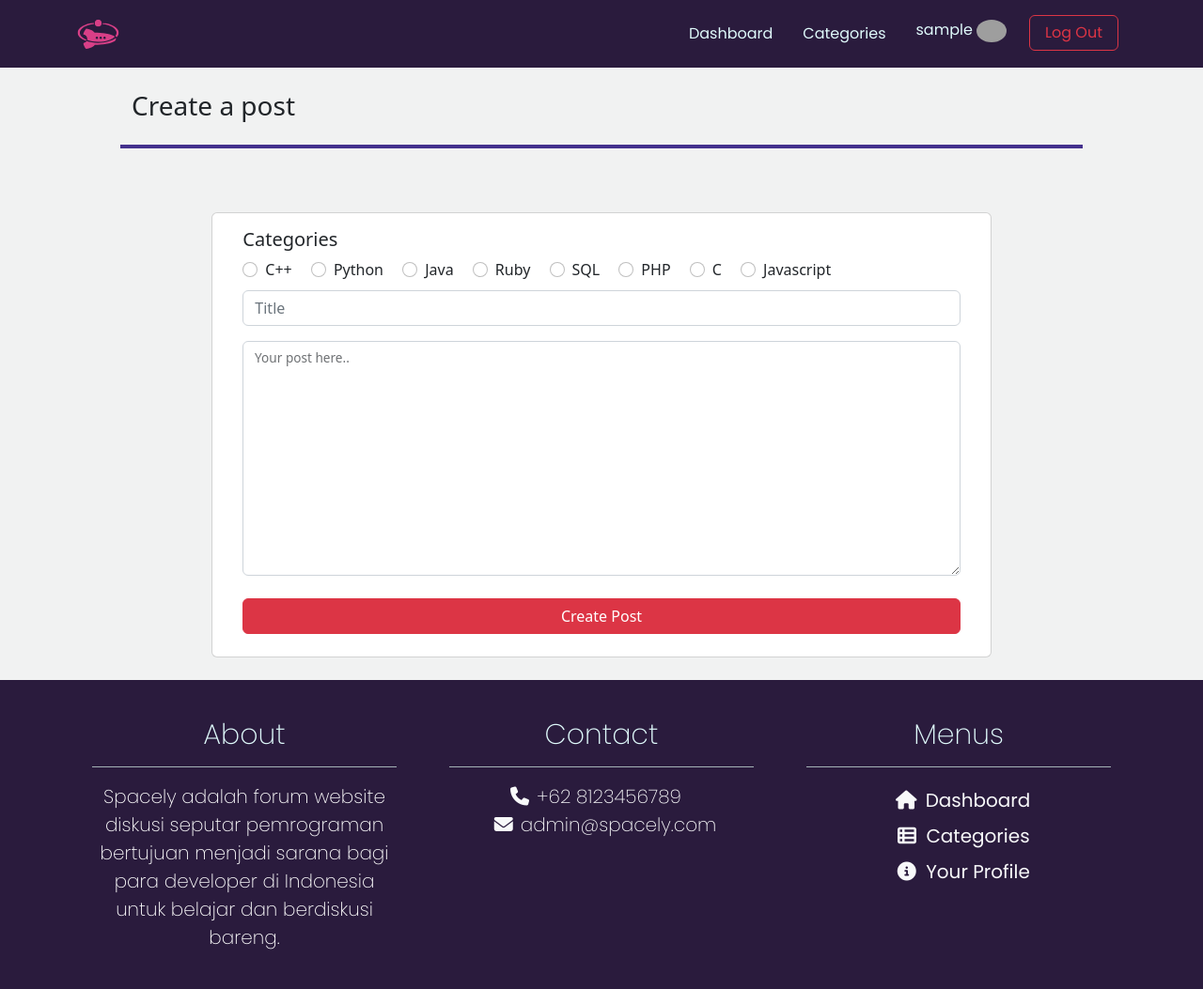
After one commit to PixelTMT/UTS-Web-Programming, a PHP site: page /create_post_form.php in a window 1280 px wide. The commit adds this page. Shown: the whole page at 94% size. Run offline with PHP 8.4, Linux system fonts and the light colour scheme; the visitor is signed in with stand-in values (Sample User, id 1); some libraries are stand-ins or nearby versions; some web fonts are replaced; grey boxes are pictures that could not be loaded.

```diff
--- /dev/null
+++ b/create_post_form.php
@@ -0,0 +1,193 @@
+<?php
+session_start();
+//need login
+if (!isset($_SESSION["id"])) {
+    header("location: login.php");
+}
+?>
+<!DOCTYPE html>
+<html lang="en">
+
+<head>
+    <meta charset="UTF-8">
+    <meta http-equiv="X-UA-Compatible" content="IE=edge">
+    <meta name="viewport" content="width=device-width, initial-scale=1.0">
+    <link rel="stylesheet" href="https://cdn.jsdelivr.net/npm/bootstrap@5.2.1/dist/css/bootstrap.min.css" />
+    <link rel="stylesheet" href="https://cdnjs.cloudflare.com/ajax/libs/font-awesome/6.2.0/css/fontawesome.min.css" integrity="sha512-RvQxwf+3zJuNwl4e0sZjQeX7kUa3o82bDETpgVCH2RiwYSZVDdFJ7N/woNigN/ldyOOoKw8584jM4plQdt8bhA==" crossorigin="anonymous" referrerpolicy="no-referrer" />
+    <link rel="stylesheet" href="https://cdnjs.cloudflare.com/ajax/libs/font-awesome/6.2.0/css/all.min.css" integrity="sha512-xh6O/CkQoPOWDdYTDqeRdPCVd1SpvCA9XXcUnZS2FmJNp1coAFzvtCN9BmamE+4aHK8yyUHUSCcJHgXloTyT2A==" crossorigin="anonymous" referrerpolicy="no-referrer" />
+    <link rel="stylesheet" href="https://cdnjs.cloudflare.com/ajax/libs/font-awesome/6.2.0/css/regular.min.css" integrity="sha512-aNH2ILn88yXgp/1dcFPt2/EkSNc03f9HBFX0rqX3Kw37+vjipi1pK3L9W08TZLhMg4Slk810sPLdJlNIjwygFw==" crossorigin="anonymous" referrerpolicy="no-referrer" />
+    <link rel="stylesheet" href="https://cdnjs.cloudflare.com/ajax/libs/font-awesome/6.2.0/css/solid.min.css" integrity="sha512-uj2QCZdpo8PSbRGL/g5mXek6HM/APd7k/B5Hx/rkVFPNOxAQMXD+t+bG4Zv8OAdUpydZTU3UHmyjjiHv2Ww0PA==" crossorigin="anonymous" referrerpolicy="no-referrer" />
+    <script src="https://cdn.jsdelivr.net/npm/bootstrap@5.2.1/dist/js/bootstrap.bundle.min.js"></script>
+    <script src="https://cdn.jsdelivr.net/npm/typed.js@2.0.12"></script>
+    <script src="js/jquery.js"></script>
+    <link href="css/navbar.css" rel="stylesheet">
+    <link href="css/dashboard.css" rel="stylesheet">
+    <link href="css/footer.css" rel="stylesheet">
+    <link href="css/category.css" rel="stylesheet">
+    <title>Profile</title>
+</head>
+
+<body>
+    <nav class="navbar navbar-expand-lg sticky-top">
+        <div class="container">
+            <a class="navbar-brand" href="dashboard.php">
+                <img src="img/SPACELY.svg" width="45" height="45" alt="">
+            </a>
+            <button class="navbar-toggler navbar-toggle" type="button" data-bs-toggle="collapse" data-bs-target="#nvbCollapse" aria-controls="nvbCollapse">
+                <span class="navbar-toggler-icon"></span>
+            </button>
+            <div class="collapse navbar-collapse text-center" id="nvbCollapse">
+                <ul class="navbar-nav nav ms-auto">
+                    <li class="nav-item mx-2 my-2">
+                        <a class="nav-link" href="dashboard.php">Dashboard</a>
+                    </li>
+                    <li class="nav-item mx-2 my-2">
+                        <a class="nav-link" href="category.php">Categories</a>
+                    </li>
+                    <li class="nav-item mx-2 my-1">
+                        <a class="nav-link" href="profile.php">
+                            <?= $_SESSION["username"]; ?>
+                            <img src=<?= "user_img/" . $_SESSION["id"] . $_SESSION["img"] ?> alt="Tes Foto User" class="rounded-circle" style="width: 32px;">
+                        </a>
+                    </li>
+
+                    <li class="nav-item mx-2 my-2">
+                        <a href="login_form.php"><button type="button" class="btn btn-outline-danger mr-2 px-3">Log Out</button></a>
+                    </li>
+                </ul>
+            </div>
+        </div>
+    </nav>
+
+    <article>
+        <div class='container tabbed round mt-4'>
+            <h3 class="mb-4">Create a post</h3>
+        </div>
+        <div class="container my-4 col-lg-8">
+            <div class="card-group vgr-cards">
+                <div class="card">
+                    <div class="card-body mx-3">
+                        <form action="create_post_proses.php" method="post" enctype="multipart/form-data">
+                            <div class="user-container d-flex align-items-center mb-2 text-nowrap">
+                                <div class="categories">
+                                    <h5>Categories</h5>
+                                    <div class="form-check form-check-inline">
+                                        <input class="form-check-input" type="radio" name="categories" id="category1" value="c++">
+                                        <label class="form-check-label" for="category1">C++</label>
+                                    </div>
+                                    <div class="form-check form-check-inline">
+                                        <input class="form-check-input" type="radio" name="categories" id="category2" value="python">
+                                        <label class="form-check-label" for="category2">Python</label>
+                                    </div>
+                                    <div class="form-check form-check-inline">
+                                        <input class="form-check-input" type="radio" name="categories" id="category3" value="java">
+                                        <label class="form-check-label" for="category3">Java</label>
+                                    </div>
+                                    <div class="form-check form-check-inline">
+                                        <input class="form-check-input" type="radio" name="categories" id="category4" value="ruby">
+                                        <label class="form-check-label" for="category4">Ruby</label>
+                                    </div>
+                                    <div class="form-check form-check-inline">
+                                        <input class="form-check-input" type="radio" name="categories" id="category5" value="sql">
+                                        <label class="form-check-label" for="category5">SQL</label>
+                                    </div>
+                                    <div class="form-check form-check-inline">
+                                        <input class="form-check-input" type="radio" name="categories" id="category5" value="php">
+                                        <label class="form-check-label" for="category5">PHP</label>
+                                    </div>
+                                    <div class="form-check form-check-inline">
+                                        <input class="form-check-input" type="radio" name="categories" id="category6" value="c">
+                                        <label class="form-check-label" for="category6">C</label>
+                                    </div>
+                                    <div class="form-check form-check-inline">
+                                        <input class="form-check-input" type="radio" name="categories" id="category7" value="javascript">
+                                        <label class="form-check-label" for="category7">Javascript</label>
+                                    </div>
+                                </div>
+                            </div>
+                            <div class="content-container d-flex flex-column">
+                                <input type="text" class="form-control mb-3" id="title" name="title" require placeholder="Title" />
+                                <div class="form-floating">
+                                    <textarea type="text" class="form-control mb-3" id="body" name="body" require style="height: 250px" aria-label="floating label"></textarea>
+                                    <label for="body">Your post here..</label>
+                                </div>
+                                <button type="submit" class="mt-2 mb-2 btn btn-danger" name="login" require>Create Post</button>
+                            </div>
+
+                        </form>
+                    </div>
+                </div>
+            </div>
+        </div>
+    </article>
+
+    <footer>
+        <div class="footer p-4">
+            <div class="container">
+                <div class="row">
+                    <div class="col-12 col-sm-12 col-md-12 col-lg-4 col-xl-4">
+                        <div class="card border-0">
+                            <div class="footer-body card-body text-center">
+                                <h5 class="footer-title card-title display-4" style="font-size:30px">About</h5>
+                                <p class="d-inline lead text-white">Spacely adalah forum website diskusi seputar pemrograman
+                                    bertujuan menjadi sarana bagi para developer di Indonesia untuk belajar dan
+                                    berdiskusi bareng.
+                                </p><br>
+
+                            </div>
+                        </div>
+                    </div>
+
+                    <div class="col-12 col-sm-12 col-md-6 col-lg-4 col-xl-4">
+                        <div class="card border-0">
+                            <div class="footer-body card-body text-center">
+                                <h5 class="footer-title card-title display-4" style="font-size:30px">Contact</h5>
+                                <a class="footer-contact text-light d-block lead" style="margin-left: -20px" href="#"><i class="fa fa-phone mx-2"></i>+62 8123456789</a>
+                                <a class="footer-contact text-light d-block lead" href="#"><i class="fa fa-envelope mx-2"></i>admin@spacely.com</a>
+                            </div>
+                        </div>
+                    </div>
+
+                    <div class="col-12 col-sm-12 col-md-6 col-lg-4 col-xl-4">
+                        <div class="card border-0">
+                            <div class="footer-body card-body text-center d-flex flex-column">
+                                <h5 class="footer-title card-title display-4" style="font-size:30px">Menus</h5>
+
+                                <a class="footer-menu text-light my-1" href="#"><i class="fa fa-home fa-fw mx-2"></i>Dashboard</a>
+
+                                <a class="footer-menu text-light my-1" href="#"><i class="fa fa-th-list fa-fw mx-2"></i>Categories</a>
+
+                                <a class="footer-menu text-light my-1" href="#"><i class="fa fa-info-circle fa-fw mx-2"></i>Your Profile</a>
+
+                            </div>
+                        </div>
+                    </div>
+                </div>
+            </div>
+        </div>
+    </footer>
+
+    <script>
+        document.addEventListener("DOMContentLoaded", function() {
+            var tabs = document.querySelectorAll('.tabbed li');
+
+            for (var i = 0, len = tabs.length; i < len; i++) {
+                tabs[i].addEventListener("click", function() {
+                    if (this.classList.contains('active'))
+                        return;
+
+                    var parent = this.parentNode,
+                        innerTabs = parent.querySelectorAll('li');
+
+                    for (var index = 0, iLen = innerTabs.length; index < iLen; index++) {
+                        innerTabs[index].classList.remove('active');
+                    }
+
+                    this.classList.add('active');
+                });
+            }
+        });
+    </script>
+</body>
+
+</html>
```
Also changed, not shown: category.php (+45 -16 lines), create_account_form.php (+10 -9 lines), create_account_proses.php (+8 -8 lines), create_post_proses.php (added, +79 -0 lines), dashboard.php (+21 -19 lines), database/uts_forum.sql (+36 -53 lines), login_form.php (+8 -6 lines), security.php (+49 -32 lines).
